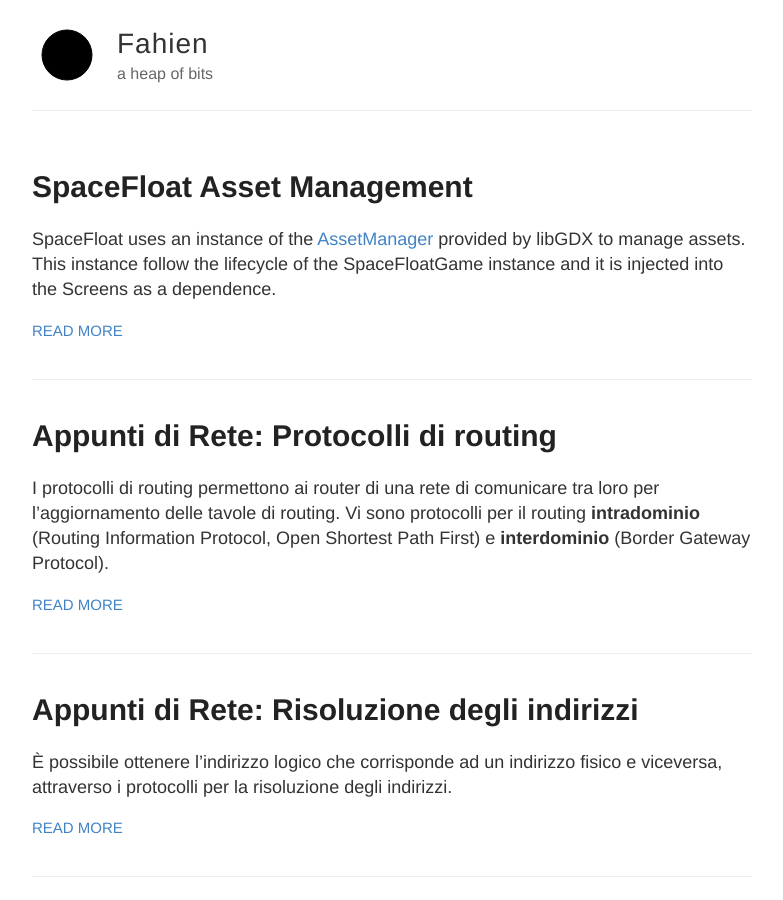
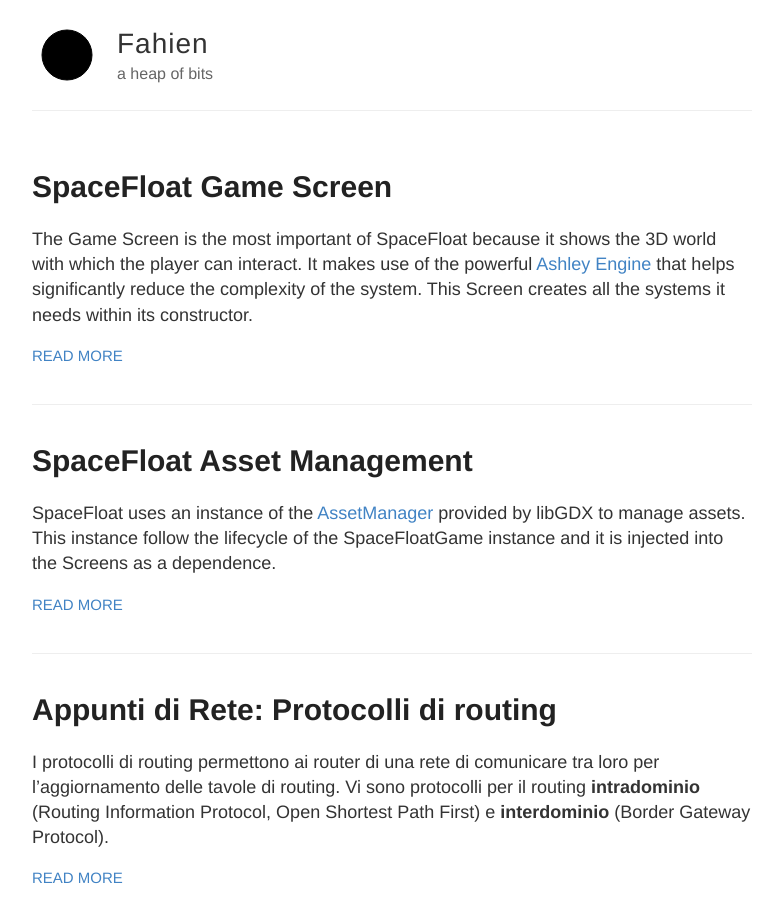
Before and after one commit to Fahien/fahien.github.io, a Jekyll site: the page built from index.html, in a window 1280 px wide and 900 px high. Shown: the whole window, without its empty margins (248-1031 px from the left). Built offline with Jekyll 4.4.1, drawn with Linux system fonts in a browser that asks for light colours.

Commit message:
SpaceFloat Game Screen

````diff
--- /dev/null
+++ b/_posts/2016-01-10-spacefloat-game-screen.md
@@ -0,0 +1,67 @@
+---
+layout: spacefloat
+title: SpaceFloat Game Screen
+category: Informatics
+tags: ashley engine, game, game screen, libgdx, spacefloat
+image: spacefloat.png
+---
+The Game Screen is the most important of SpaceFloat because it shows the 3D world with which the player can interact. It makes use of the powerful [Ashley Engine](https://github.com/libgdx/ashley) that helps significantly reduce the complexity of the system. This Screen creates all the systems it needs within its constructor.
+
+```java
+private ReactorController reactorController;
+private BulletSystem bulletSystem;
+private CameraSystem cameraSystem;
+private RenderSystem renderSystem;
+
+public GameScreen() {
+	reactorController = new ReactorController();
+	bulletSystem = new BulletSystem();
+	cameraSystem = new CameraSystem();
+	renderSystem = new RenderSystem();
+}
+```
+
+Like all [SpaceFloat Screens](http://www.fahien.me/2015/12/29/spacefloat-screen-management/), when the **show method** is called, all the Game Screen dependencies have already been initialized, so it can inject the last dependencies into the systems, add these systems to the Engine and finally create the HUD.
+
+```java
+@Override
+public void show() {
+	injectSystemsDependencies();
+	addSystemsToEngine(getEngine());
+	createHud(getStage());
+}
+
+private void injectSystemsDependencies() {
+	Camera mainCamera = getCamera();
+	cameraSystem.setCamera(mainCamera);
+	renderSystem.setCamera(mainCamera);
+	ParticleSystem particleSystem = getParticleSystem();
+	reactorController.setParticleSystem(particleSystem);
+	renderSystem.setParticleSystem(particleSystem);
+}
+
+private void addSystemsToEngine(Engine engine) {
+	engine.addSystem(reactorController);
+	engine.addSystem(bulletSystem);
+	engine.addSystem(cameraSystem);
+	engine.addSystem(renderSystem);
+}
+
+public void createHud(Stage stage) {
+	HudFactory factory = new HudFactory();
+	stage.addActor(factory.getFpsActor());
+	stage.addActor(factory.getVelocityActor());
+	stage.addActor(factory.getAccelerationActor());
+	stage.addActor(factory.getEnergyActor());
+}
+```
+
+Eventually, the **update method** becomes nothing more simple:
+
+```java
+@Override
+public void update(float delta) {
+	super(delta);
+	engine.update(delta);
+}
+```
````
Also changed, not shown: _posts/2016-01-04-spacefloat-asset-management.md (+1 -0 lines).
